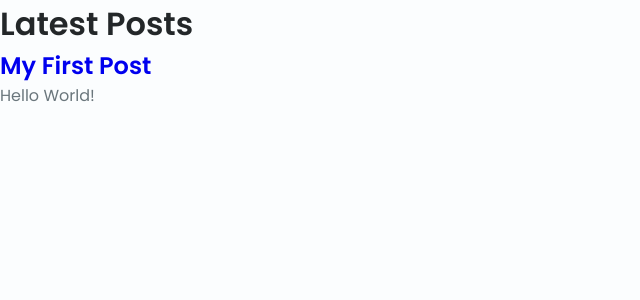
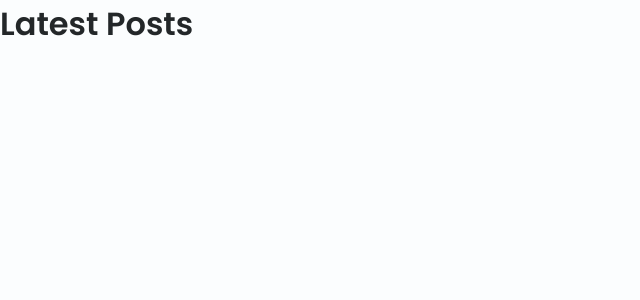
Before and after one commit to pystander/pystander.github.io, a Jekyll site: the page built from blog.html, in a window 1280 px wide. Shown: the top 300 px of the page, without its empty margins (0-640 px from the left). Built offline with Jekyll 4.4.1, drawn with Linux system fonts in a browser that asks for light colours.

Commit message:
Update CV format and remove blog page
Plan to move to Blogger or other platforms

```diff
--- a/_data/navigation.yml
+++ b/_data/navigation.yml
@@ -18,8 +18,3 @@ sections:
 - title: Contact
   link: /#contact
   icon: message
-
-# - title: Blog
-#   link: /blog.html
-#   class: nav__link
-#   icon: book
--- a/_posts/2024-03-26-my-first-post.md
+++ /dev/null
@@ -1,7 +0,0 @@
----
-layout: post
----
-
-Hello World!
-
-This is my first blog post created via Jekyll.
```
Also changed, not shown: 1 other file.
